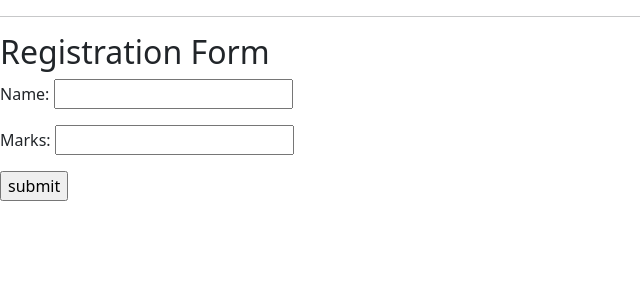
After one commit to Nitesh179/Django, a Django app: page /form/ in a window 1280 px wide. The commit adds this page. Shown: the top 300 px of the page, without its empty margins (0-640 px from the left). Run offline with Django 4.2, Linux system fonts and the light colour scheme.

Commit message:
form by durga

```diff
--- a/Watchs/Watchs/urls.py
+++ b/Watchs/Watchs/urls.py
@@ -21,4 +21,6 @@ urlpatterns = [
     path('admin/', admin.site.urls),
     path('xmen/',include('Xmen.urls')),
     path('',include('Xmen.urls')),
+
+
 ]
--- /dev/null
+++ b/Watchs/Xmen/forms.py
@@ -0,0 +1,7 @@
+from django import forms
+
+class Stud_form(forms.Form):
+    #  this field name available in HTML:
+
+    name=forms.CharField(max_length=120)
+    marks=forms.IntegerField()
--- a/Watchs/Xmen/urls.py
+++ b/Watchs/Xmen/urls.py
@@ -3,7 +3,9 @@ from django.urls import path,include
 from Xmen import views
 
 urlpatterns = [
-    path('',views.index,name='home'),
+    # path('',views.index,name='home'),
+    path('form/',views.studentinput,name='studentform'),
+
     path('contact/',views.contact,name='contact'),
     path('customer/',views.customer,name='customerDetail'),
     path('add/',views.ADD,name="addcustomer"),
--- a/Watchs/Xmen/views.py
+++ b/Watchs/Xmen/views.py
@@ -3,7 +3,7 @@ from datetime import datetime
 from Xmen.models import Contact
 from Xmen.models import Customer
 from django.contrib import messages
-
+from Xmen.forms import Stud_form
 
 
 # Create your views here.
@@ -83,3 +83,14 @@ def delete(request,id):
     customer.delete()
     return redirect('customerDetail')
     # return redirect(request,'customer.html',{'customers':customer})
+
+def studentinput(request):
+    send=False
+    # forme=forms.Stud_form()
+    if request.method=='POST':
+        form=Stud_form(request.POST)
+        if form.is_valid():
+            print("Form is validate....")
+            send=True
+    forme=Stud_form()
+    return render(request,"index1.html",{'form':forme,'send':send})
--- /dev/null
+++ b/Watchs/templates/index1.html
@@ -0,0 +1,28 @@
+<!DOCTYPE html>
+
+<html>
+    <head>
+        <meta charset="utf-8">
+        <meta http-equiv="X-UA-Compatible" content="IE=edge">
+        <title></title>
+        <meta name="description" content="">
+        <meta name="viewport" content="width=device-width, initial-scale=1">
+        <link rel="stylesheet" href="">
+        <link href="https://cdn.jsdelivr.net/npm/bootstrap@5.0.2/dist/css/bootstrap.min.css" rel="stylesheet" integrity="sha384-EVSTQN3/azprG1Anm3QDgpJLIm9Nao0Yz1ztcQTwFspd3yD65VohhpuuCOmLASjC" crossorigin="anonymous">
+
+    </head>
+    <body>
+         {% if send %}
+         <h1>Thanks for Providing Information</h1>
+         <h2>Enter Next Student Marks</h2>
+
+         {% else %}<hr>
+         <h2>Registration Form </h2>
+         {% endif %}
+        <form method='post'>
+          {{form.as_p}}
+          {% csrf_token %}
+          <input type="submit" class="btn-btn info" value="submit">
+        </form>
+    </body>
+</html>
```
Also changed, not shown: Watchs/templates/customer.html (+9 -1 lines), Watchs/Xmen/migrations/0003_customer.py, Watchs/db.sqlite3.
